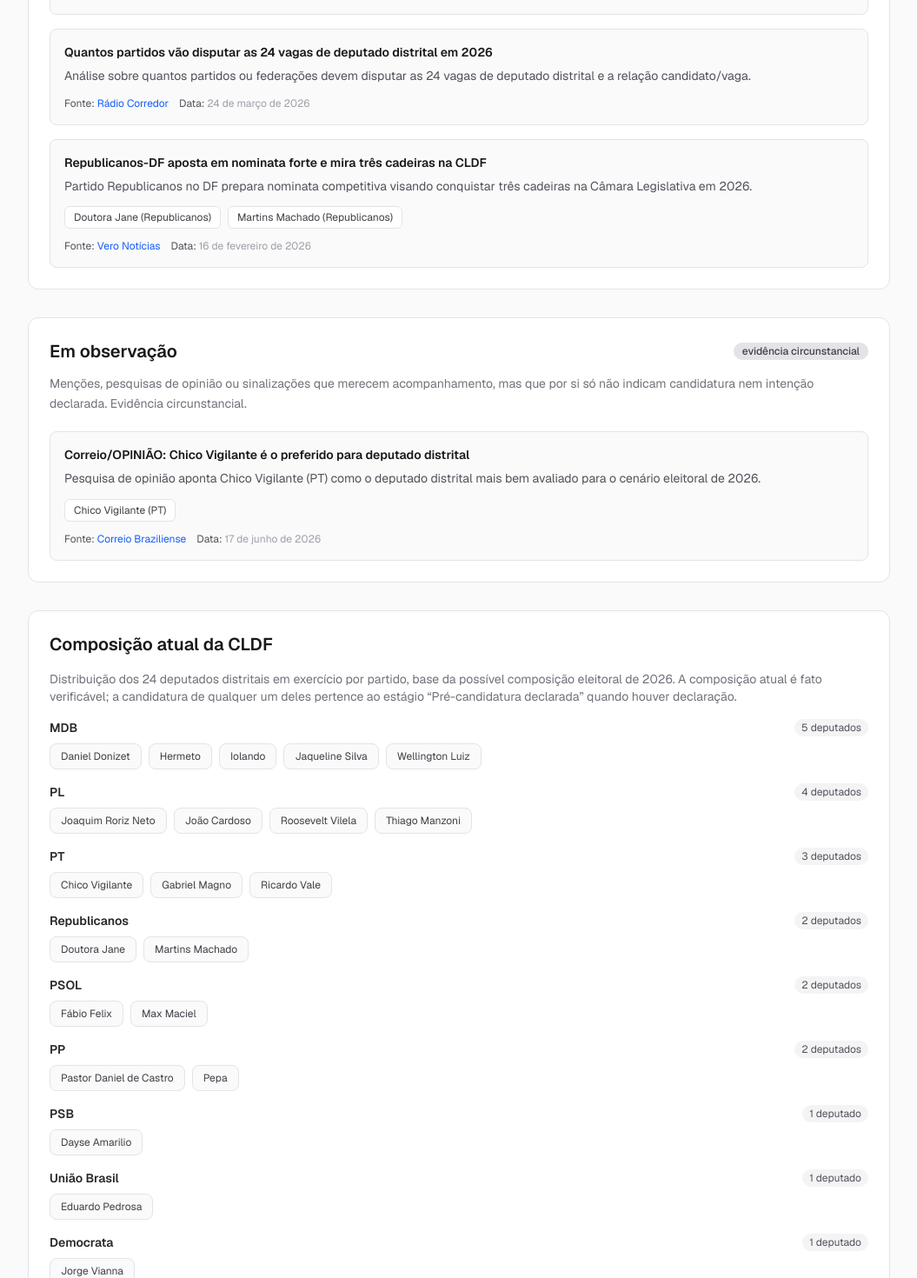
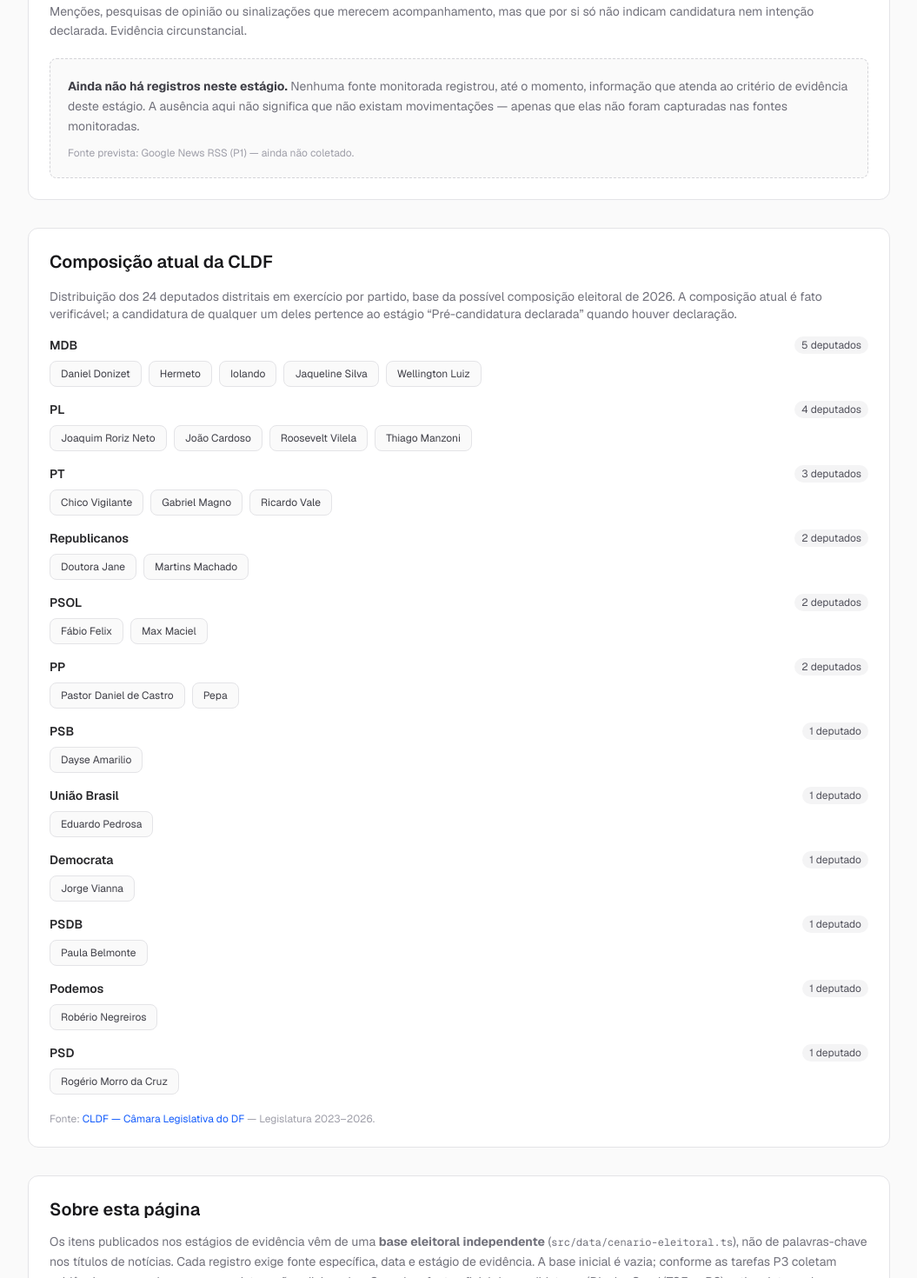
Before and after one commit to gustavomelofr/deputados-distritais-df-2026, a Next.js app: page /cenario-2026 in a window 1280 px wide. Shown: the part 1330-2800 px from the top of the page at 87% size, without its empty margins (112-1167 px from the left). Built offline with nearby package versions, Linux system fonts and the light colour scheme.

Commit message:
feat(loop): atualização aprovada 2026-07-27T14-54-02-030Z (#108)
Co-authored-by: Agente Contínuo <agente@deputadosdistritais.dev>

```diff
--- a/src/app/cenario-2026/page.tsx
+++ b/src/app/cenario-2026/page.tsx
@@ -1,7 +1,9 @@
 import type { Metadata } from 'next';
 import Link from 'next/link';
 import { deputados } from '@/data/deputados';
-import { noticias } from '@/data/noticias';
+import { cenarioEleitoral } from '@/data/cenario-eleitoral';
+import { validarCenarioEleitoral } from '@/lib/validar-cenario-eleitoral';
+import type { PessoaEleitoral } from '@/types';
 
 export const metadata: Metadata = {
   title: 'Cenário Eleitoral 2026 — Deputados Distritais DF',
@@ -44,55 +46,45 @@ interface ItemCenario {
   estagio: EstagioEvidencia;
 }
 
-// Mapeia notícias reais já coletadas (Google News RSS — P1) para o estágio
-// de evidência correspondente. Apenas notícias diretamente relacionadas ao
-// cenário eleitoral de 2026 são incluídas; o restante (atividade legislativa
-// corrente) fica em /noticias e /atividade-legislativa.
-const itensCenario: ItemCenario[] = noticias
-  .filter((n) => {
-    const t = n.titulo.toLowerCase();
-    const r = n.resumo.toLowerCase();
-    return (
-      t.includes('candidat') ||
-      t.includes('nominata') ||
-      t.includes('cadeiras') ||
-      t.includes('vagas') ||
-      t.includes('disputar') ||
-      t.includes('preferido') ||
-      t.includes('panorama') ||
-      (r.includes('elei') && r.includes('2026')) ||
-      (r.includes('candidat') && r.includes('2026')) ||
-      r.includes('nominata') ||
-      r.includes('eleitoral')
-    );
-  })
-  .map((n) => {
-    const titulo = n.titulo;
-    const resumo = n.resumo;
-    const t = n.titulo.toLowerCase();
-    const r = n.resumo.toLowerCase();
-    let estagio: EstagioEvidencia = 'movimentacao-publica';
-    // "pré-candidatura declarada" exigiria declaração explícita de candidatura
-    // por parte do próprio interessado ou registro oficial. Nenhuma notícia
-    // coletada até agora atende a esse critério — não forçamos a classificação.
-    if (
-      t.includes('preferido') ||
-      r.includes('pesquisa de opinião') ||
-      r.includes('mais bem avaliado')
-    ) {
-      estagio = 'em-observacao';
-    }
+// Mapeia o estágio eleitoral do schema (5 valores) para o estágio de
+// evidência da página (3 valores). "pre_candidatura_declarada",
+// "anunciado_pelo_partido" e "registro_oficial" são evidência direta;
+// "movimentacao_publica" é indireta; "nome_monitorado" é circunstancial.
+function estagioPagina(estagio: PessoaEleitoral['estagio']): EstagioEvidencia {
+  switch (estagio) {
+    case 'pre_candidatura_declarada':
+    case 'anunciado_pelo_partido':
+    case 'registro_oficial':
+      return 'pre-candidatura-declarada';
+    case 'movimentacao_publica':
+      return 'movimentacao-publica';
+    case 'nome_monitorado':
+      return 'em-observacao';
+  }
+}
+
+// Base eleitoral independente das notícias (src/data/cenario-eleitoral.ts).
+// A classificação por estágio vem do campo `estagio` do registro, NÃO de
+// palavras-chave em títulos de notícia. Pessoas sem evidência não são exibidas.
+const itensCenario: ItemCenario[] = cenarioEleitoral
+  .filter((p) => p.evidencias.length > 0)
+  .map((p) => {
+    const evMaisRecente = p.evidencias
+      .slice()
+      .sort((a, b) => b.dataEvidencia.localeCompare(a.dataEvidencia))[0];
     return {
-      id: n.id,
-      titulo,
-      resumo,
-      fonte: n.fonte,
-      url: n.url,
-      data: n.data,
-      deputadosRelacionados: n.deputadosRelacionados,
-      estagio,
+      id: p.id,
+      titulo: p.nome,
+      resumo: evMaisRecente.descricao,
+      fonte: evMaisRecente.fonte,
+      url: evMaisRecente.url,
+      data: evMaisRecente.dataEvidencia,
+      deputadosRelacionados: [p.slug],
+      estagio: estagioPagina(p.estagio),
     };
   });
+
+const errosValidacao = validarCenarioEleitoral(cenarioEleitoral);
 
 const ESTAGIOS: {
   id: EstagioEvidencia;
@@ -168,6 +160,30 @@ export default function Cenario2026Page() {
         publicado traz fonte e data; o que ainda não foi coletado é informado
         com transparência.
       </p>
+
+      {errosValidacao.length > 0 && (
+        <section
+          className="rounded-xl border border-red-200 bg-red-50 p-6 mb-8"
+          role="alert"
+          aria-labelledby="heading-validacao"
+        >
+          <h2 id="heading-validacao" className="text-xl font-semibold text-red-900 mb-2">
+            Base eleitoral com inconsistências
+          </h2>
+          <p className="text-sm text-red-700 leading-relaxed mb-3">
+            A validação de integridade detectou {errosValidacao.length} inconsistência
+            {errosValidacao.length > 1 ? 's' : ''} na base eleitoral. Os registros
+            afetados não devem ser considerados confiáveis até a correção.
+          </p>
+          <ul className="space-y-1 text-xs text-red-700">
+            {errosValidacao.slice(0, 10).map((e, i) => (
+              <li key={i}>
+                {e.pessoaId} — {e.campo}: {e.mensagem}
+              </li>
+            ))}
+          </ul>
+        </section>
+      )}
 
       {/* Explicação dos estágios */}
       <section className="rounded-xl border border-zinc-200 bg-white p-6 mb-8">
@@ -372,10 +388,13 @@ export default function Cenario2026Page() {
           Sobre esta página
         </h2>
         <p className="text-sm text-zinc-500 leading-relaxed">
-          Os itens publicados nos estágios de evidência são derivados das
-          notícias já coletadas via Google News RSS (P1). A classificação por
-          estágio descreve o tipo de evidência observável, não juízo sobre a
-          probabilidade de candidatura. Quando a fonte oficial de candidaturas
+          Os itens publicados nos estágios de evidência vêm de uma{' '}
+          <strong>base eleitoral independente</strong>{' '}
+          (<code className="text-xs">src/data/cenario-eleitoral.ts</code>), não de
+          palavras-chave nos títulos de notícias. Cada registro exige fonte
+          específica, data e estágio de evidência. A base inicial é vazia;
+          conforme as tarefas P3 coletam evidências para cada cargo, os
+          registros são adicionados. Quando a fonte oficial de candidaturas
           (DivulgaCand/TSE — P2) estiver integrada, o estágio “Pré-candidatura
           declarada” passará a exibir registros oficiais com fonte e data.
         </p>
--- /dev/null
+++ b/src/data/cenario-eleitoral.ts
@@ -0,0 +1,21 @@
+import { PessoaEleitoral } from '@/types';
+
+// ---------------------------------------------------------------------------
+// Base eleitoral independente das notícias — Eleições 2026 no DF
+//
+// Fonte de verdade do cenário eleitoral em /cenario-2026. NÃO é derivada de
+// palavras-chave nos títulos de notícias. Cada registro segue o schema
+// PessoaEleitoral (src/types/index.ts) e deve ser validado por
+// validarCenarioEleitoral (src/lib/validar-cenario-eleitoral.ts).
+//
+// A base inicial é intencionalmente vazia: nenhum nome é adicionado sem
+// evidência suficiente (fonte específica, data e estágio) conforme
+// AGENT_BRIEF.md. Quando vazia, /cenario-2026 exibe estado honesto por
+// estágio ("Ainda não há registros neste estágio").
+//
+// Preenchimento futuro: as tarefas P3 (mapear nomes por cargo) adicionam
+// registros aqui, cada um com evidência individual — nunca por inferência
+// de título de notícia.
+// ---------------------------------------------------------------------------
+
+export const cenarioEleitoral: PessoaEleitoral[] = [];
--- /dev/null
+++ b/src/lib/validar-cenario-eleitoral.ts
@@ -0,0 +1,95 @@
+import type { EstagioEleitoral, PessoaEleitoral } from '@/types';
+
+// ---------------------------------------------------------------------------
+// Validação de integridade da base eleitoral independente.
+//
+// Verifica: IDs e slugs únicos, estágio válido, evidências com pessoaId
+// consistente, datas em formato ISO válido e não futuras, e URL de evidência
+// presente e absoluta. Retorna lista de erros — vazia significa base íntegra.
+//
+// Usada por /cenario-2026 para exibir estado honesto quando a base contém
+// inconsistências. Disponível também para testes e validação automatizada.
+// ---------------------------------------------------------------------------
+
+export interface ErroValidacao {
+  pessoaId: string;
+  campo: string;
+  mensagem: string;
+}
+
+const ESTAGIOS_VALIDOS = new Set<EstagioEleitoral>([
+  'nome_monitorado',
+  'pre_candidatura_declarada',
+  'anunciado_pelo_partido',
+  'movimentacao_publica',
+  'registro_oficial',
+]);
+
+function isIsoDate(s: string): boolean {
+  return typeof s === 'string' && /^\d{4}-\d{2}-\d{2}$/.test(s) && !Number.isNaN(Date.parse(s));
+}
+
+function isFutureDate(s: string, hoje: string): boolean {
+  return isIsoDate(s) && s > hoje;
+}
+
+export function validarCenarioEleitoral(
+  base: PessoaEleitoral[],
+  hoje: string = new Date().toISOString().slice(0, 10),
+): ErroValidacao[] {
+  const erros: ErroValidacao[] = [];
+  const ids = new Set<string>();
+  const slugs = new Set<string>();
+
+  for (const p of base) {
+    if (ids.has(p.id)) {
+      erros.push({ pessoaId: p.id, campo: 'id', mensagem: 'ID duplicado' });
+    }
+    ids.add(p.id);
+
+    if (slugs.has(p.slug)) {
+      erros.push({ pessoaId: p.id, campo: 'slug', mensagem: 'slug duplicado' });
+    }
+    slugs.add(p.slug);
+
+    if (!ESTAGIOS_VALIDOS.has(p.estagio)) {
+      erros.push({ pessoaId: p.id, campo: 'estagio', mensagem: `estágio inválido: ${p.estagio}` });
+    }
+
+    if (!isIsoDate(p.coletadaEm)) {
+      erros.push({ pessoaId: p.id, campo: 'coletadaEm', mensagem: 'data inválida' });
+    }
+    if (!isIsoDate(p.verificadaEm)) {
+      erros.push({ pessoaId: p.id, campo: 'verificadaEm', mensagem: 'data inválida' });
+    }
+    if (isFutureDate(p.coletadaEm, hoje)) {
+      erros.push({ pessoaId: p.id, campo: 'coletadaEm', mensagem: 'data futura' });
+    }
+    if (isFutureDate(p.verificadaEm, hoje)) {
+      erros.push({ pessoaId: p.id, campo: 'verificadaEm', mensagem: 'data futura' });
+    }
+
+    const evidenciaIds = new Set<string>();
+    for (const ev of p.evidencias) {
+      if (evidenciaIds.has(ev.id)) {
+        erros.push({ pessoaId: p.id, campo: 'evidencias.id', mensagem: `evidência com ID duplicado: ${ev.id}` });
+      }
+      evidenciaIds.add(ev.id);
+
+      if (ev.pessoaId !== p.id) {
+        erros.push({ pessoaId: p.id, campo: 'evidencias.pessoaId', mensagem: `evidência ${ev.id} pertence a outra pessoa (${ev.pessoaId})` });
+      }
+      if (!isIsoDate(ev.dataEvidencia)) {
+        erros.push({ pessoaId: p.id, campo: 'evidencias.dataEvidencia', mensagem: `data inválida na evidência ${ev.id}` });
+      }
+      if (isFutureDate(ev.dataEvidencia, hoje)) {
+        erros.push({ pessoaId: p.id, campo: 'evidencias.dataEvidencia', mensagem: `data futura na evidência ${ev.id}` });
+      }
+      if (!ev.url || !/^https?:\/\//.test(ev.url)) {
+        erros.push({ pessoaId: p.id, campo: 'evidencias.url', mensagem: `URL ausente ou inválida na evidência ${ev.id}` });
+      }
+    }
+  }
+
+  return erros;
+}
```
Also changed, not shown: 1 other file (tests, documents, lock files or other folders).
